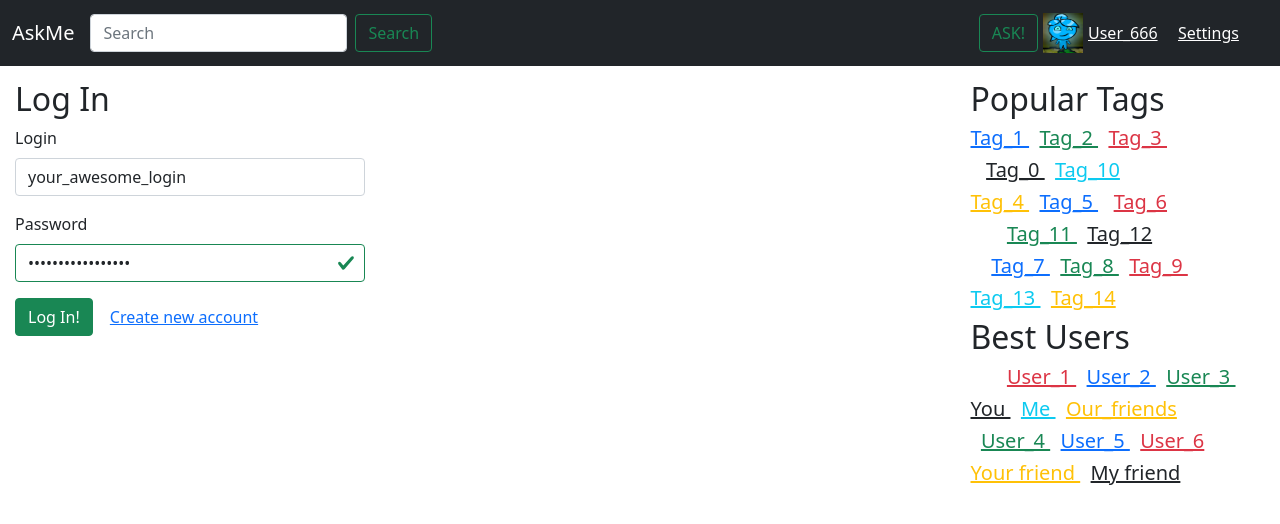
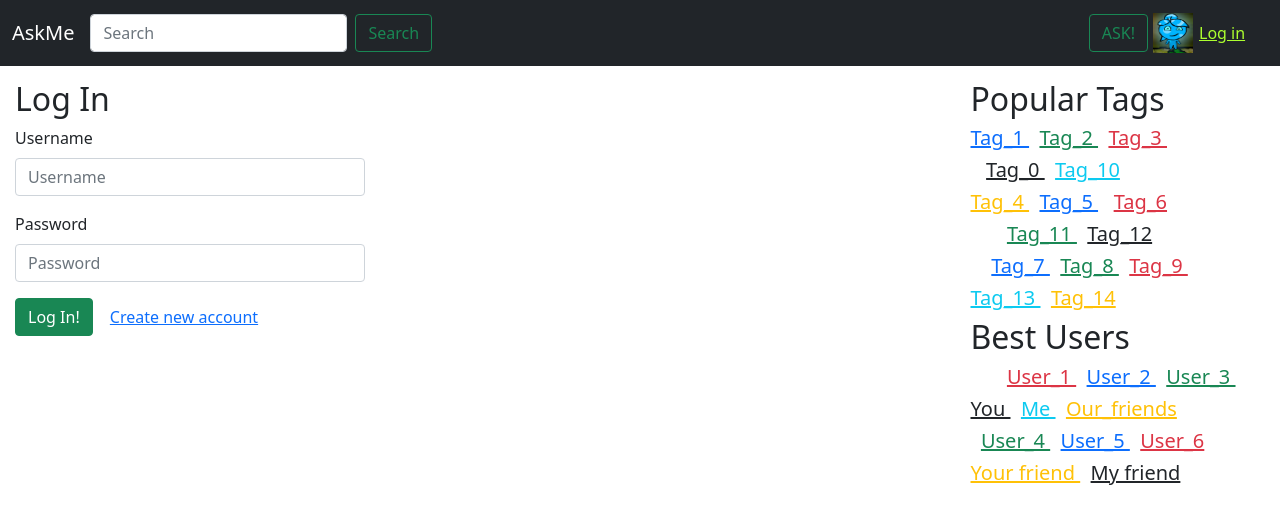
Before and after one commit to kalashkovpaul/vk-askme, a Django app: page /login/?next=/ask/ in a window 1280 px wide. Shown: the top 524 px of the page. Run offline with Django 3.2, Linux system fonts and the light colour scheme; some libraries are stand-ins or nearby versions.

Commit message:
HW4: half done

```diff
--- a/askme_kalashkov/app/forms.py
+++ b/askme_kalashkov/app/forms.py
@@ -2,6 +2,8 @@ from django import forms
 from django.core import validators
 from django.core.exceptions import ValidationError
 from django.forms import CharField
+
+from app.models import Profile
 
 class UsernameField(CharField):
     def validate(self, value):
@@ -17,11 +19,25 @@ class UsernameField(CharField):
 
 
 class LoginForm(forms.Form):
-    username = forms.CharField
-    email = forms.EmailField()
-    password = forms.CharField()
+    username = forms.CharField(widget=forms.TextInput(attrs={'class': 'form-control input-area'}))
+    password = forms.CharField(widget=forms.PasswordInput(attrs={'class': 'form-control input-area'}))
+
+class SingUpForm(forms.Form):
+    username = forms.CharField(widget=forms.TextInput(attrs={'class': 'form-control input-area'}))
+    email = forms.CharField(widget=forms.TextInput(attrs={'class': 'form-control input-area'}))
+    password = forms.CharField(widget=forms.PasswordInput(attrs={'class': 'form-control input-area'}))
+    repeat_password = forms.CharField(widget=forms.PasswordInput(attrs={'class': 'form-control input-area'}))
 
     def clean(self):
         cleaned_data = super().clean()
-        if cleaned_data['password'] != cleaned_data['password_repeat']:
+        if cleaned_data['password'] != cleaned_data['repeat_password']:
             self.add_error(None, "Password do not match!")
+        profiles = Profile.objects.all()
+        for profile in profiles:
+            user = profile.user
+            if user.username == cleaned_data['username']:
+                self.add_error(None, "This username is already taken")
+            elif user.email == cleaned_data['email']:
+                self.add_error(None, "This email is already taken")
+
+    # TODO: upload image
--- a/askme_kalashkov/app/urls.py
+++ b/askme_kalashkov/app/urls.py
@@ -22,11 +22,12 @@ app_urlpatterns = [
     path('question/', views.question, name="question"),
     path('ask/', views.ask, name="ask"),
     path('login/', views.login, name="login"),
-    path('register/', views.register, name="register"),
-    path('settings/', views.settings, name="settings"),
+    path('signup/', views.register, name="register"),
+    path('edit  /', views.settings, name="settings"),
     path('tag/', views.tagged, name="tag"),
     path('tag/hoho/', views.tagged),
     path('profile/', views.profile, name="profile"),
     path('profile/User_666/', views.profile),
     path('hot/', views.hot, name="hot"),
+    path('logout/', views.logout, name="logout")
 ]
--- a/askme_kalashkov/app/views.py
+++ b/askme_kalashkov/app/views.py
@@ -2,8 +2,11 @@ from django.shortcuts import redirect, render
 from django.core.paginator import Paginator
 from django.utils import timezone
 from django.contrib import auth
-from .models import Question, Answer, Tag, LikeQuestion, LikeAnswer
-from .forms import LoginForm
+from django.urls import reverse
+from .models import Profile, Question, Answer, Tag, LikeQuestion, LikeAnswer
+from .forms import LoginForm, SingUpForm
+from django.contrib.auth.decorators import login_required
+from django.contrib.auth.models import User
 
 def paginate(objects_list, request, per_page=10):
     paginator = Paginator(objects_list, per_page)
@@ -16,7 +19,8 @@ def index(request):
     content = paginate(new_questions, request, 5)
     context = {
         'contents': content,
-        'new_questions': content
+        'new_questions': content,
+        'next': 'index'
     }
     return render(request, "index.html", context=context)
 
@@ -28,19 +32,88 @@ def question(request):
     context = {
         'question': question,
         'contents':content,
-        'answers': content
+        'answers': content,
+        'next': 'question',
+        'id': question_id
     }
     return render(request, "question.html", context=context)
 
+@login_required(login_url='login')
 def ask(request):
+    # if request.method == 'POST':
+    #     q_form = QuestionForm(data=request.POST)
+    #     if q_form.is_valid():
+    #         q = Question(**q_form.cleaned_data)
+    #         q = Question.save()
     return render(request, "ask.html", {})
 
+
+result_page = 'index'
+result_id = 0
+
 def login(request):
-    return render(request, "login.html", {})
+    global result_page
+    global result_id
+    if request.method == 'GET':
+        result_page = request.GET.get('next')
+        result_page.replace("/", "")
+        if not result_page:
+            result_page = 'index'
+        result_id = request.GET.get('id')
+        form = LoginForm()
+        print(result_page)
+        print(result_id)
+    elif request.method == 'POST':
+        form = LoginForm(data=request.POST)
+        if form.is_valid():
+            print(form.cleaned_data)
+            user = auth.authenticate(**form.cleaned_data)
+            if not user:
+                form.add_error(None, "User not found!")
+            else:
+                auth.login(request, user)
+                print(result_page)
+                print(result_id)
+                if result_id:
+                    return redirect("{}?id={}".format(reverse(result_page), result_id))
+                return redirect(reverse(result_page))
+
+    return render(request, "login.html", {'form': form})
+
+@login_required(login_url='login')
+def logout(request):
+    auth.logout(request)
+    if (request.method == 'GET'):
+        print(request.GET)
+        return_page = request.GET.get('next')
+        return_id = request.GET.get('id')
+        if not return_page:
+            return_page = 'index'
+        print(return_page)
+        print(return_id)
+        if return_page and return_id:
+            return redirect("{}?id={}".format(reverse(return_page), return_id))
+        if return_page:
+            return redirect(reverse(return_page))
+    return redirect(reverse('index'))
 
 def register(request):
-    return render(request, "register.html", {})
+    if request.method == 'GET':
+        form = SingUpForm()
+    elif request.method == 'POST':
+        form = SingUpForm(data=request.POST)
+        if form.is_valid():
+            print(form.cleaned_data)
+            user = User.objects.create_user(form.cleaned_data['username'], form.cleaned_data['email'], form.cleaned_data['password'])
+            user.save()
+            profile = Profile(user=user)
+            profile.save()
+            new_user = auth.authenticate(username=form.cleaned_data['username'], password=form.cleaned_data['password'])
+            auth.login(request, new_user)
+            return redirect(reverse('index'))
+    return render(request, "register.html", {'form': form})
 
+@login_required(login_url='login')
 def settings(request):
     return render(request, "settings.html", {})
 
@@ -58,7 +131,9 @@ def tagged(request):
     context = {
         'tag': searched_tag,
         'tagged_questions': content,
-        'contents': content
+        'contents': content,
+        'next': 'tag',
+        'id': id
     }
     return render(request, "tagged_questions.html", context=context)
 
@@ -67,9 +142,28 @@ def hot(request):
     content = paginate(popular_questions, request, 5)
     context = {
         'contents': content,
-        'new_questions': content
+        'new_questions': content,
+        'next': 'hot'
     }
     return render(request, "hot.html", context=context)
 
 def profile(request):
-    return render(request, "profile.html", {})
+    profile_id = request.GET.get('id')
+    profiles = Profile.objects.all()
+    user = profiles[0].user
+    for profile in profiles:
+        user = profile.user
+        print('id: {}'.format(user.id))
+        if user.id == int(profile_id):
+            break
+
+    if (profile):
+        print(user.get_email_field_name())
+        print(user.get_username())
+        context = {
+            'email': user.get_email_field_name(),
+            'username': user.get_username(),
+            'next': 'profile',
+            'id': profile_id
+        }
+        return render(request, "profile.html", context=context)
--- a/askme_kalashkov/askme/settings.py
+++ b/askme_kalashkov/askme/settings.py
@@ -83,7 +83,6 @@ DATABASES = {
     }
 }
 
-
 # Password validation
 # https://docs.djangoproject.com/en/3.2/ref/settings/#auth-password-validators
 
--- a/askme_kalashkov/static/css/my.css
+++ b/askme_kalashkov/static/css/my.css
@@ -58,8 +58,9 @@ main > .container {
     height: 100px;
 }
 
-.input-area {
+.input-area  {
     width: 350px;
+    margin-bottom: 7px;
 }
 
 .question-button {
@@ -83,16 +84,22 @@ main > .container {
 }
 
 .navbar-user-text {
-    color: white;
+    color: aqua;
+    width: 90px;
+    padding-top: 13px;
+}
+
+.navbar-settings-text {
+    color: blueviolet;
     width: 90px;
     padding-top: 13px;
 }
 
 .navbar-login-text {
-    color: white;
+    color: greenyellow;
     width: 70px;
     padding-top: 13px;
-    padding-left: 16px;
+    padding-left: 1px;
 }
 
 .user-avatar {
--- a/askme_kalashkov/templates/incl/base.html
+++ b/askme_kalashkov/templates/incl/base.html
@@ -55,16 +55,27 @@
             <button class="btn btn-outline-success" type="submit">Search</button>
           </form>
         </div>
-        <button class="btn btn-outline-success" type="submit">ASK!</button>
+        <form action="{% url "ask" %}">
+          <button class="btn btn-outline-success" type="submit">ASK!</button>
+        </form>
         <div class="user-info">
           <img class="user-avatar" src="{% static "img/watergirl.png" %}" alt="">
         </div>
-        <a href="{% url "profile" %}" class="user-info navbar-user-text">
-          User_666
+        {% if request.user.is_authenticated %}
+        <a href="{% url "profile" %}?id={{ request.user.id }}" class="user-info navbar-user-text">
+          {{ request.user.username }}
         </a>
-        <a href="{% url "settings" %}" class="user-info navbar-user-text">
+        <a href="{% url "settings" %}" class="user-info navbar-settings-text">
           Settings
         </a>
+        <a href="{% url "logout" %}?next={{ next }}&id={{ id }}" class="user-info navbar-login-text">
+          Log out
+        </a>
+        {% else %}
+        <a href="{% url "login" %}?next={{ next }}&id={{ id }}" class="user-info navbar-login-text">
+          Log in
+        </a>
+        {% endif %}
       </div>
     </nav>
   </header>
--- a/askme_kalashkov/templates/login.html
+++ b/askme_kalashkov/templates/login.html
@@ -13,17 +13,21 @@
                     <h2>Log In</h2>
                 </div>
             </div>
-            <form validate action='/login/' methog='post'>
-                <div class="mb-3">
+            <form action='/login/' method='post'>
+                {% csrf_token %}
+                {% bootstrap_form form %}
+                {% buttons %}
+                <!-- <div class="mb-3">
                   <label for="loginInput" class="form-label">Login</label>
                   <input type="text" class="form-control input-area" value="your_awesome_login" id="loginInput">
                 </div>
                 <div class="mb-3">
                   <label for="inputPassword" class="form-label">Password</label>
                   <input type="password" class="form-control is-valid input-area" id="inputPassword" value="IncorrectPassword" aria-describedby="passwordValidation" required>
-                </div>
+                </div> -->
                 <button type="submit" class="btn btn-success">Log In!</button>
                 <a type="button" href="{% url "register" %}" class="btn btn-link">Create new account</a>
+                {% endbuttons %}
               </form>
         </div>
 {% endblock content %}
--- a/askme_kalashkov/templates/profile.html
+++ b/askme_kalashkov/templates/profile.html
@@ -9,17 +9,17 @@
         <div class="col-9">
             <div class="row">
                 <div class="col">
-                    <h2>User_666</h2>
+                    <h2>{{ username  }}</h2>
                 </div>
             </div>
             <form>
                 <div class="mb-3">
                   <label for="emailForm" class="form-label">Email address</label>
-                  <input type="email" readonly class="form-control input-area" value="your_awesome_email@life_is_good.com" id="emailForm">
+                  <input type="email" readonly class="form-control input-area" value={{ email }} id="emailForm">
                 </div>
                 <div class="mb-3">
                     <label for="nicknameForm" class="form-label">Nickname</label>
-                    <input type="text" readonly class="form-control input-area" value="yourWonderfulNickname" id="nicknameForm">
+                    <input type="text" readonly class="form-control input-area" value={{ username }} id="nicknameForm">
                   </div>
                   <div class="mb-3">
                     <div class="row">
```
Also changed, not shown: askme_kalashkov/app/management/commands/create_database.py (+13 -10 lines), askme_kalashkov/templates/register.html (+9 -4 lines), askme_kalashkov/app/migrations/0002_auto_20211125_1704.py (added), askme_kalashkov/app/migrations/0003_profile_profile_id.py (added), askme_kalashkov/app/migrations/0004_remove_profile_profile_id.py (added), askme_kalashkov/db.sqlite3.
